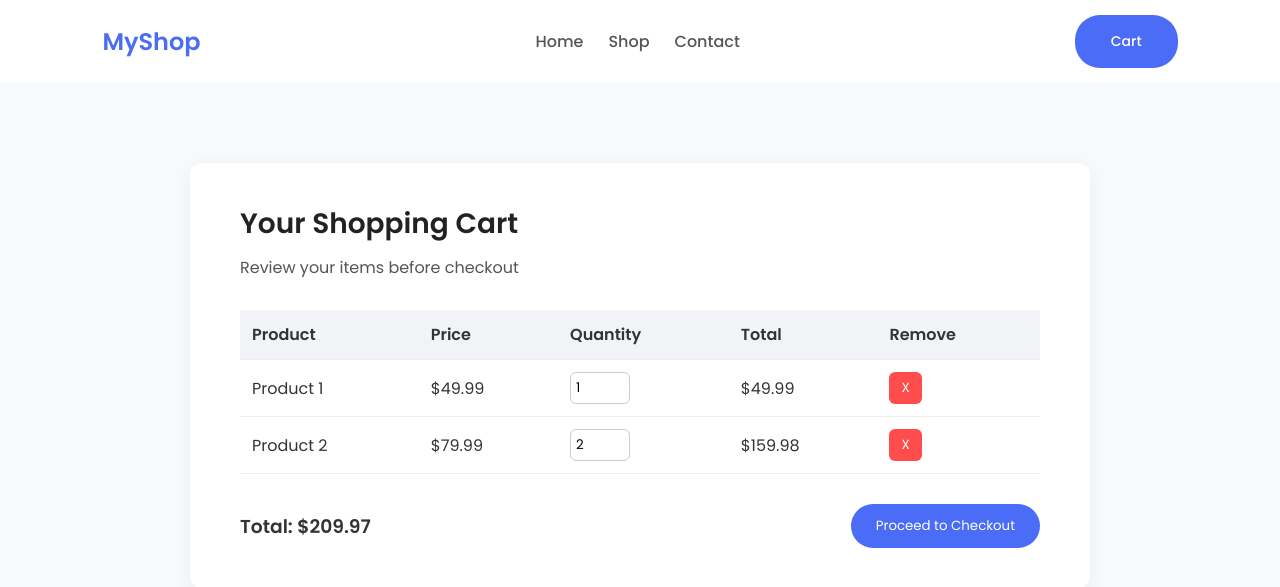
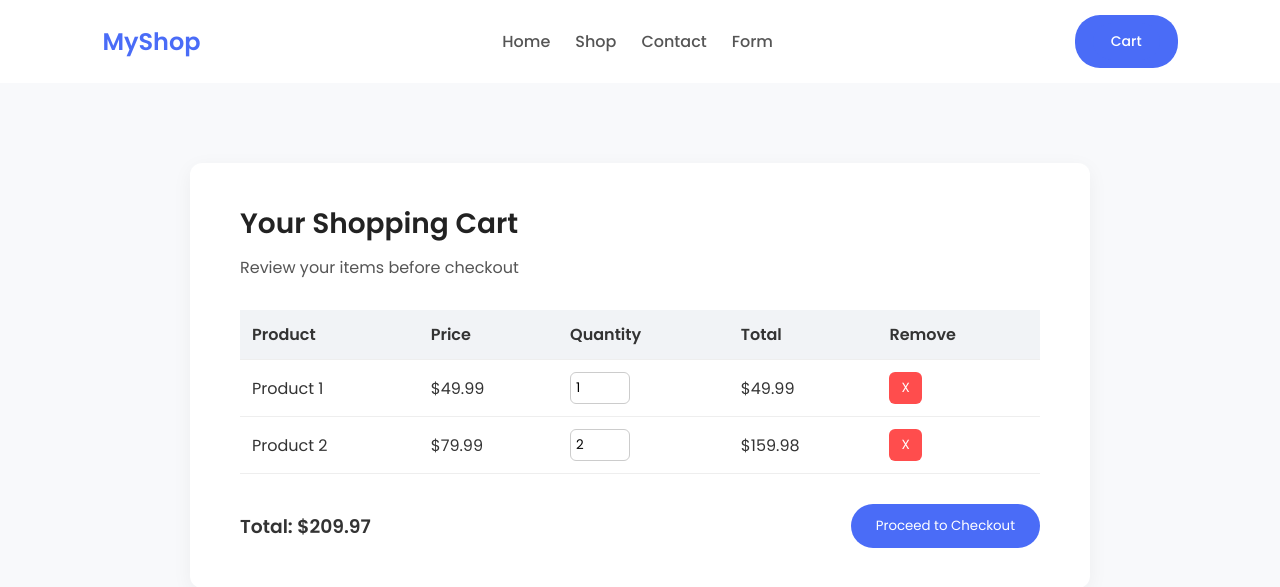
Before and after one commit to SaadRiaz99/Ecommerce, a Django app: page /cart/ in a window 1280 px wide. Shown: the top 587 px of the page. Run offline with Django 5.2, Linux system fonts and the light colour scheme.

Commit message:
Some changes on url and some template

```diff
--- a/ecommerce/urls.py
+++ b/ecommerce/urls.py
@@ -6,6 +6,7 @@ urlpatterns = [
     path('', views.home , name = 'home'),
     path('shop/', views.shop , name = 'shop'),
     path('contact/', views.contact , name = 'contact'),
-    path('cart/', views.cart , name = 'cart')
+    path('cart/', views.cart , name = 'cart'),
+    path('login_signup/', views.login_signup , name = 'login_signup')
 
 ]
--- a/ecommerce/views.py
+++ b/ecommerce/views.py
@@ -9,3 +9,5 @@ def contact(request):
     return render(request  , 'contact.html')
 def cart(request):
     return render(request  , 'cart.html')
+def login_signup(request):
+    return render(request  , 'form.html')
--- a/template/base.html
+++ b/template/base.html
@@ -19,6 +19,7 @@
         <li><a href="{% url 'home' %}">Home</a></li>
         <li><a href="{% url 'shop' %}">Shop</a></li>
         <li><a href="{% url 'contact' %}">Contact</a></li>
+        <li><a href="{% url 'login_signup' %}">Form</a></li>
     </ul>
    <div class="cart">
     <a href="{% url 'cart' %}" class="cart-btn">Cart</a>
```
Also changed, not shown: template/form.html (renamed from template/login/signup.html).
